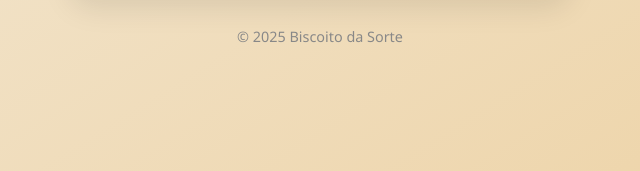
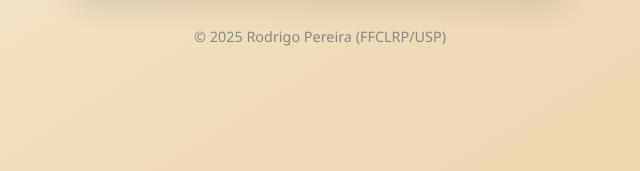
Before and after one commit to PhytoIn/biscoitodasorte, a plain HTML site: page index.html in a window 1280 px wide. Shown: the part 626-797 px from the top of the page, 320-960 px from the left. Drawn offline with Linux system fonts and the light colour scheme.

Commit message:
Update index.html

```diff
--- a/index.html
+++ b/index.html
@@ -164,7 +164,7 @@
         <button id="generate">Abrir Biscoito</button>
     </div>
 
-    <footer>© 2025 Biscoito da Sorte</footer>
+    <footer>© 2025 Rodrigo Pereira (FFCLRP/USP)</footer>
 
     <script>
         const phrases = [
```
